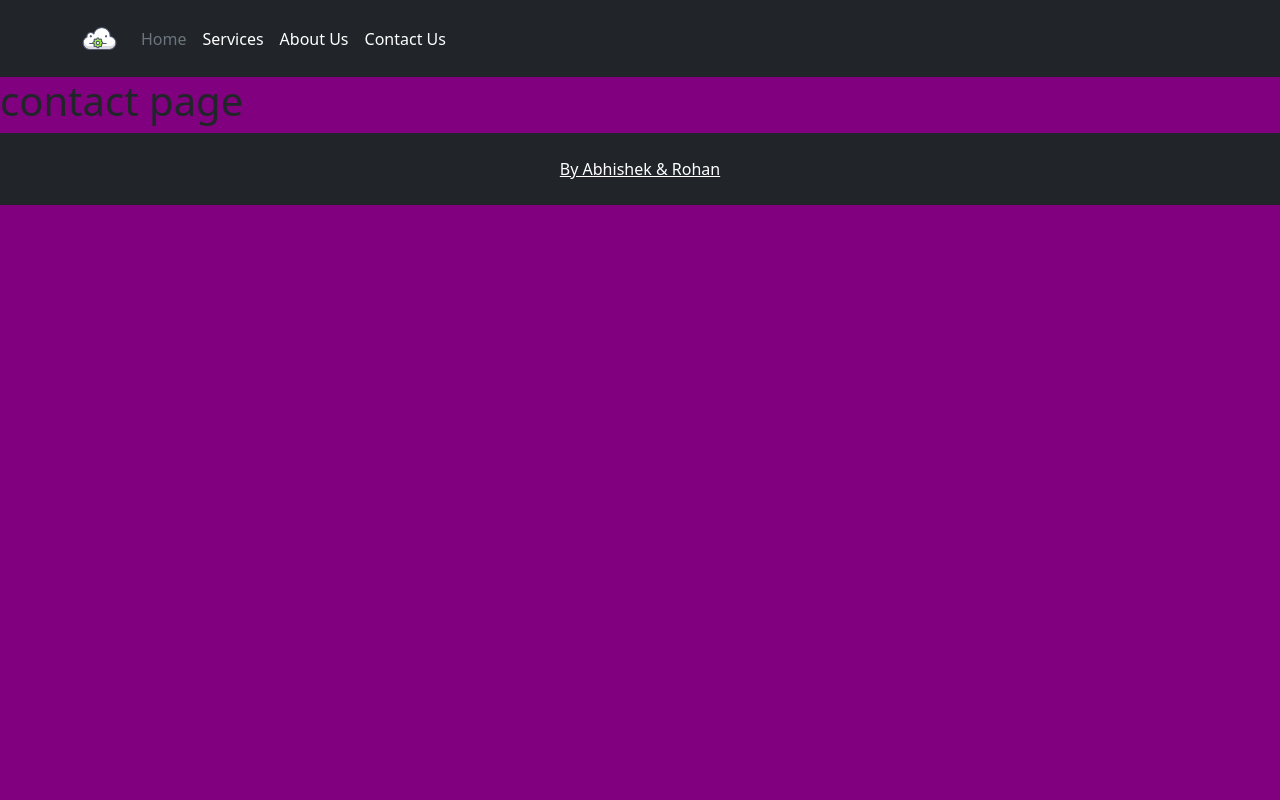
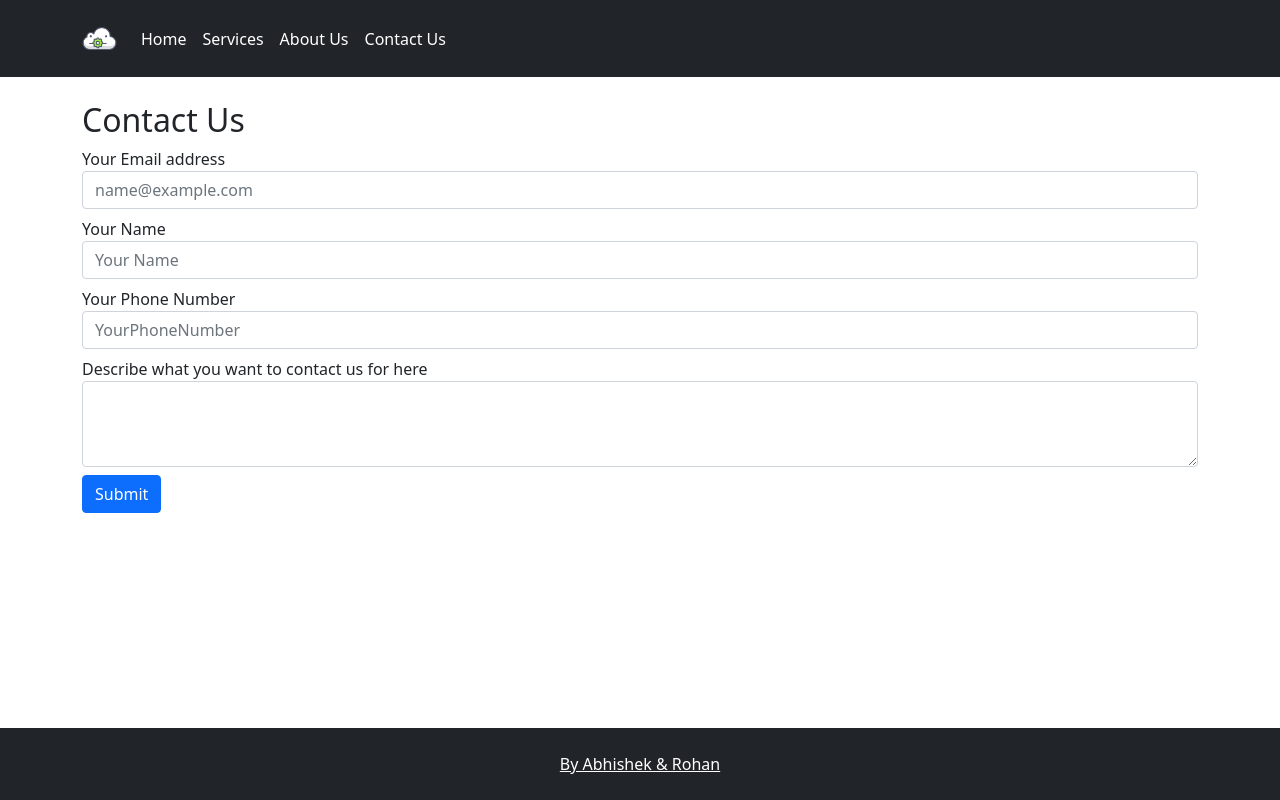
Before and after one commit to RohanDas28/Product-Price-Comparer, a Django app: page /contact in a window 1280 px wide. Run offline with Django 3.2, Linux system fonts and the light colour scheme.

Commit message:
Created Homepage & ContactUs Page

```diff
--- a/Templates/about.html
+++ b/Templates/about.html
@@ -10,10 +10,9 @@ body{
 
 {% block body %}
 <h1>
-about page
+Coming Soon!
 </h1>
 {% endblock body %}
 
 {% block js %}
-console.log('Hello World!');
 {% endblock js %}
--- a/Templates/basic.html
+++ b/Templates/basic.html
@@ -20,12 +20,12 @@
   <header class="p-3 bg-dark text-white">
     <div class="container">
       <div class="d-flex flex-wrap align-items-center justify-content-center justify-content-lg-start">
-          <a class="navbar-brand" href="#">
+          <a class="navbar-brand" href="/">
         <img src="../static/lasan.png" width="35" height="35" class="d-inline-block align-top" alt="">
           </a>
 
         <ul class="nav col-12 col-lg-auto me-lg-auto mb-2 justify-content-center mb-md-0">
-          <li><a href="/home" class="nav-link px-2 text-secondary">Home</a></li>
+          <li><a href="/" class="nav-link px-2 text-white">Home</a></li>
           <li><a href="/services" class="nav-link px-2 text-white">Services</a></li>
           <li><a href="/about" class="nav-link px-2 text-white">About Us</a></li>
           <li><a href="/contact" class="nav-link px-2 text-white">Contact Us</a></li>
@@ -38,22 +38,14 @@
   {% block body %}{% endblock body %}
 
 <!--Footer-->
-  <footer class="py-4 bg-dark flex-shrink-0">
+  <footer class=" fixed-bottom py-4 bg-dark flex-shrink-0">
     <div class="container text-center">
       <a href="" class="text-white">By Abhishek & Rohan</a>
     </div>
   </footer>
-
-    <!-- Optional JavaScript; choose one of the two! -->
-
-    <!-- Option 1: Bootstrap Bundle with Popper -->
+  <!--Footer-->
     <script src="https://cdn.jsdelivr.net/npm/bootstrap@5.0.2/dist/js/bootstrap.bundle.min.js" integrity="sha384-MrcW6ZMFYlzcLA8Nl+NtUVF0sA7MsXsP1UyJoMp4YLEuNSfAP+JcXn/tWtIaxVXM" crossorigin="anonymous"></script>
 
-    <!-- Option 2: Separate Popper and Bootstrap JS -->
-    <!--
-    <script src="https://cdn.jsdelivr.net/npm/@popperjs/core@2.9.2/dist/umd/popper.min.js" integrity="sha384-IQsoLXl5PILFhosVNubq5LC7Qb9DXgDA9i+tQ8Zj3iwWAwPtgFTxbJ8NT4GN1R8p" crossorigin="anonymous"></script>
-    <script src="https://cdn.jsdelivr.net/npm/bootstrap@5.0.2/dist/js/bootstrap.min.js" integrity="sha384-cVKIPhGWiC2Al4u+LWgxfKTRIcfu0JTxR+EQDz/bgldoEyl4H0zUF0QKbrJ0EcQF" crossorigin="anonymous"></script>
-    -->
     <script>
     {% block js %}{% endblock js %}
     </script>
--- a/Templates/contact.html
+++ b/Templates/contact.html
@@ -3,17 +3,32 @@
 {% block title %}contact Page{% endblock title %}
 
 {% block css %}
-body{
-    background-color: purple;
-}
 {% endblock css %}
 
 {% block body %}
-<h1>
-contact page
-</h1>
+<div class="container mt-4 mb-4 ">
+<form>
+<h2>Contact Us</h2>
+  <div class="form-group mb-2 mt-2">
+    <label for="exampleFormControlInput1">Your Email address</label>
+    <input type="email" class="form-control" id="exampleFormControlInput1" placeholder="name@example.com">
+  </div>
+    <div class="form-group mb-2 mt-2">
+    <label for="formGroupExampleInput2">Your Name</label>
+    <input type="text" class="form-control" id="formGroupExampleInput2" placeholder="Your Name">
+  </div>
+    <div class="form-group mb-2 mt-2">
+    <label for="formGroupExampleInput2">Your Phone Number</label>
+    <input type="text" class="form-control" id="formGroupExampleInput3" placeholder="YourPhoneNumber">
+  </div>
+  <div class="form-group mb-2 mt-2">
+    <label for="exampleFormControlTextarea1">Describe what you want to contact us for here</label>
+    <textarea class="form-control" id="exampleFormControlTextarea1" rows="3"></textarea>
+  </div>
+  <button type="submit" class="btn btn-primary">Submit</button>
+</form>
+</div>
 {% endblock body %}
 
 {% block js %}
-console.log('Hello World!');
 {% endblock js %}
--- a/Templates/results.html
+++ b/Templates/results.html
@@ -15,5 +15,4 @@ Result page
 {% endblock body %}
 
 {% block js %}
-console.log('Hello World!');
 {% endblock js %}
--- a/Templates/services.html
+++ b/Templates/services.html
@@ -10,10 +10,9 @@ body{
 
 {% block body %}
 <h1>
-servics page
+Coming Soon!
 </h1>
 {% endblock body %}
 
 {% block js %}
-console.log('Hello World!');
 {% endblock js %}
```
Also changed, not shown: Templates/home.html (+4 -4 lines), static/lasan.svg (deleted).
